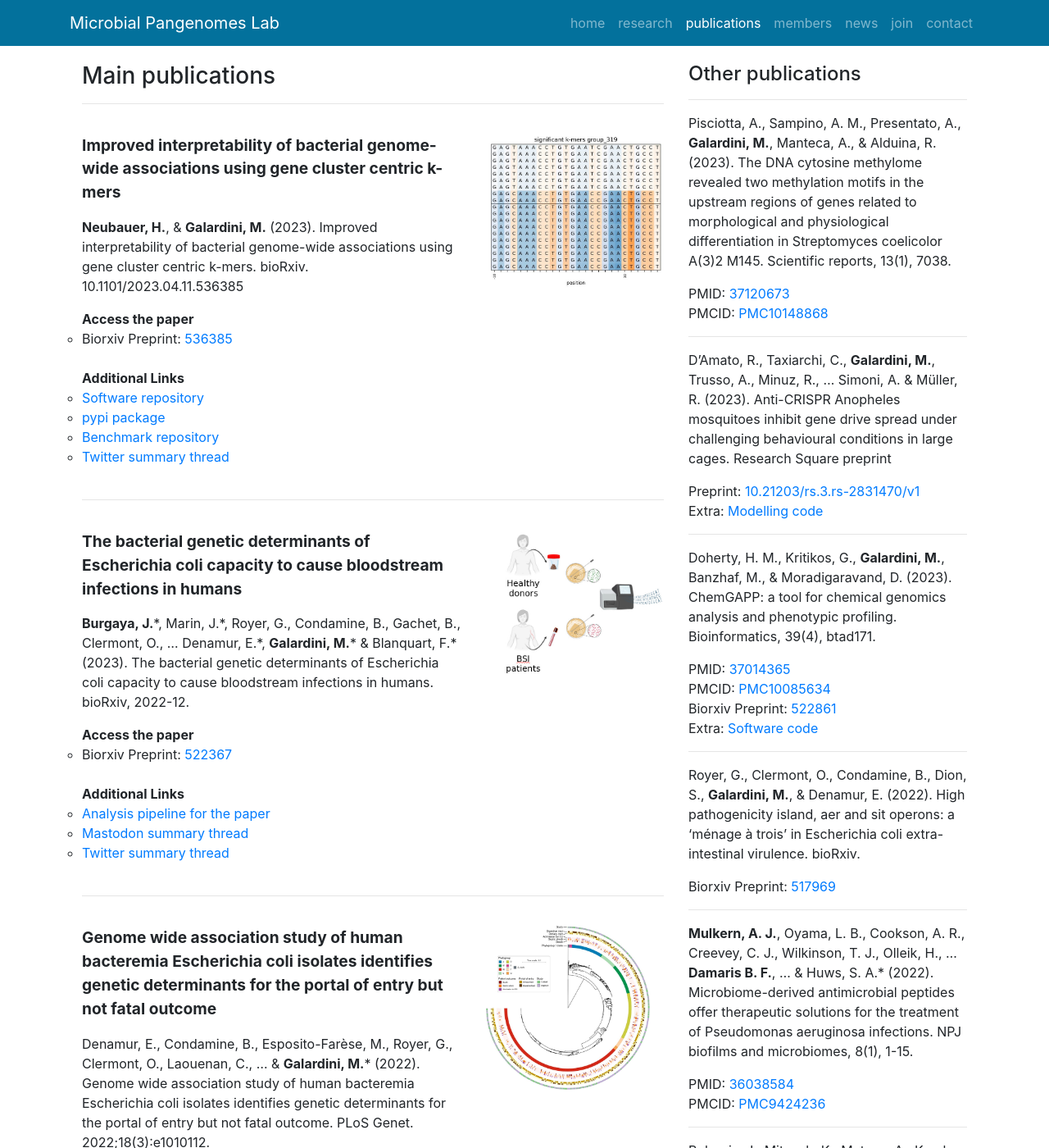
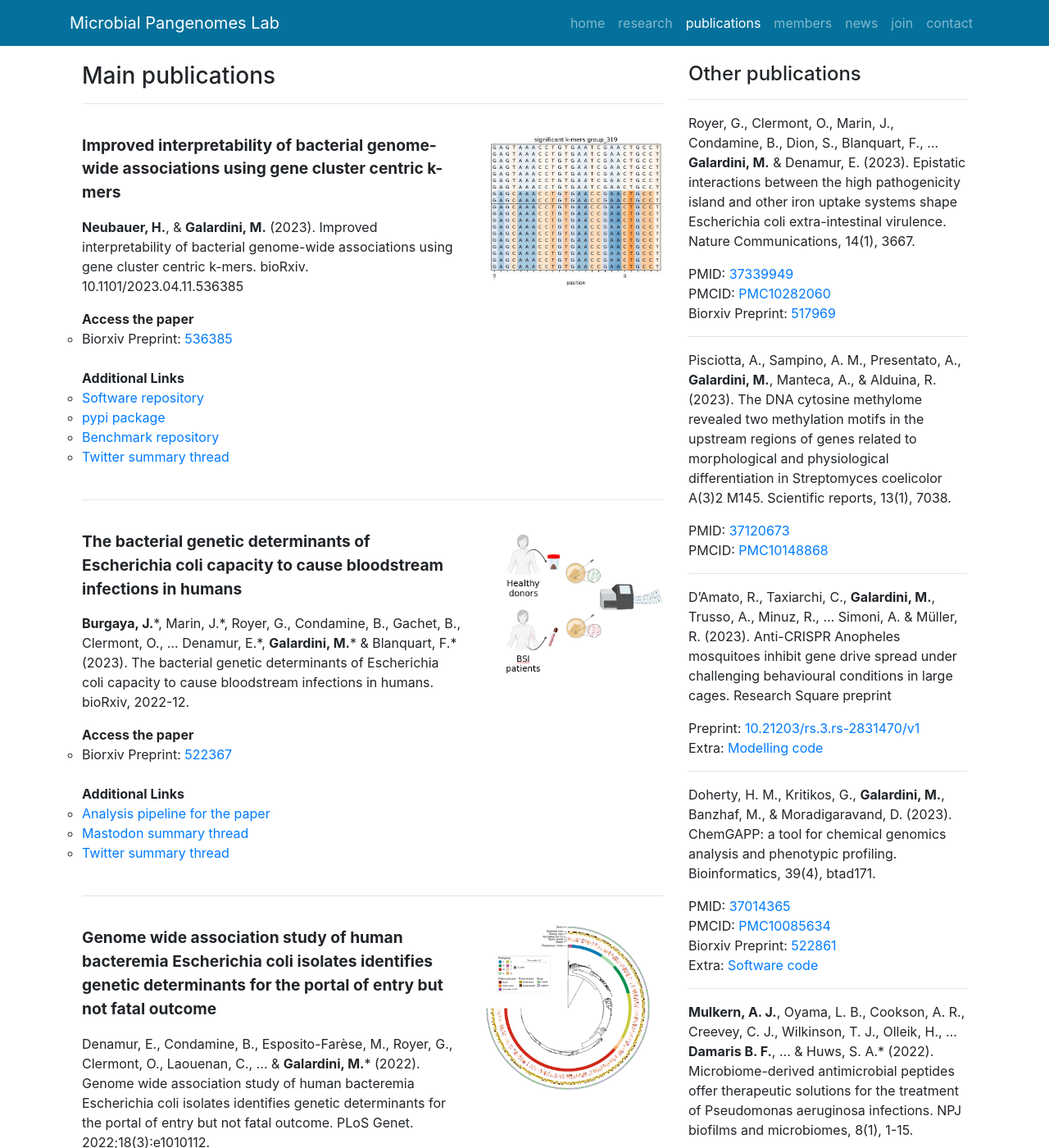
Before and after one commit to microbial-pangenomes-lab/microbial-pangenomes-lab.github.io, a Jekyll site: the page built from publications/index.html, in a window 1280 px wide and 1400 px high. Shown: the whole window at 82% size. Built offline with Jekyll 4.4.1, drawn with Linux system fonts in a browser that asks for light colours; nearby versions of some CDN libraries; comment, search, counter and statistics services are not loaded.

Commit message:
Update publications

```diff
--- a/_data/publications_others.yml
+++ b/_data/publications_others.yml
@@ -46,7 +46,14 @@
 #     - name: Celebratory Tweetstorm by corresponding author First Surname
 #       url: https://twitter.com/mctucsf/status/1172334750205218816
 
- - title: "nder challenging behavioural conditions in large cages"
+ - title: "Epistatic interactions between the high pathogenicity island and other iron uptake systems shape Escherichia coli extra-intestinal virulence"
+   citation: "Royer, G., Clermont, O., Marin, J., Condamine, B., Dion, S., Blanquart, F., ... **Galardini, M.** & Denamur, E. (2023). Epistatic interactions between the high pathogenicity island and other iron uptake systems shape Escherichia coli extra-intestinal virulence. Nature Communications, 14(1), 3667."
+   date: '202306'
+   pmid: '37339949'
+   pmcid: 'PMC10282060'
+   biorxiv: '2022.11.25.517969'
+
+ - title: "The DNA cytosine methylome revealed two methylation motifs in the upstream regions of genes related to morphological and physiological differentiation in Streptomyces coelicolor A(3)2 M145."
    citation: "Pisciotta, A., Sampino, A. M., Presentato, A., **Galardini, M.**, Manteca, A., & Alduina, R. (2023). The DNA cytosine methylome revealed two methylation motifs in the upstream regions of genes related to morphological and physiological differentiation in Streptomyces coelicolor A(3)2 M145. Scientific reports, 13(1), 7038."
    date: '202305'
    pmid: '37120673'
@@ -69,11 +76,6 @@
    links:
      - name: Software code
        url: https://github.com/HannahMDoherty/ChemGAPP
-
- - title: "High pathogenicity island, aer and sit operons: a “ménage à trois” in Escherichia coli extra-intestinal virulence"
-   citation: "Royer, G., Clermont, O., Condamine, B., Dion, S., **Galardini, M.**, & Denamur, E. (2022). High pathogenicity island, aer and sit operons: a 'ménage à trois' in Escherichia coli extra-intestinal virulence. bioRxiv."
-   date: '202211'
-   biorxiv: '2022.11.25.517969'
 
  - title: "Microbiome-derived antimicrobial peptides offer therapeutic solutions for the treatment of Pseudomonas aeruginosa infections"
    citation: "**Mulkern, A. J.**, Oyama, L. B., Cookson, A. R., Creevey, C. J., Wilkinson, T. J., Olleik, H., ... **Damaris B. F.**, ... & Huws, S. A.&#42; (2022). Microbiome-derived antimicrobial peptides offer therapeutic solutions for the treatment of Pseudomonas aeruginosa infections. NPJ biofilms and microbiomes, 8(1), 1-15."
```
